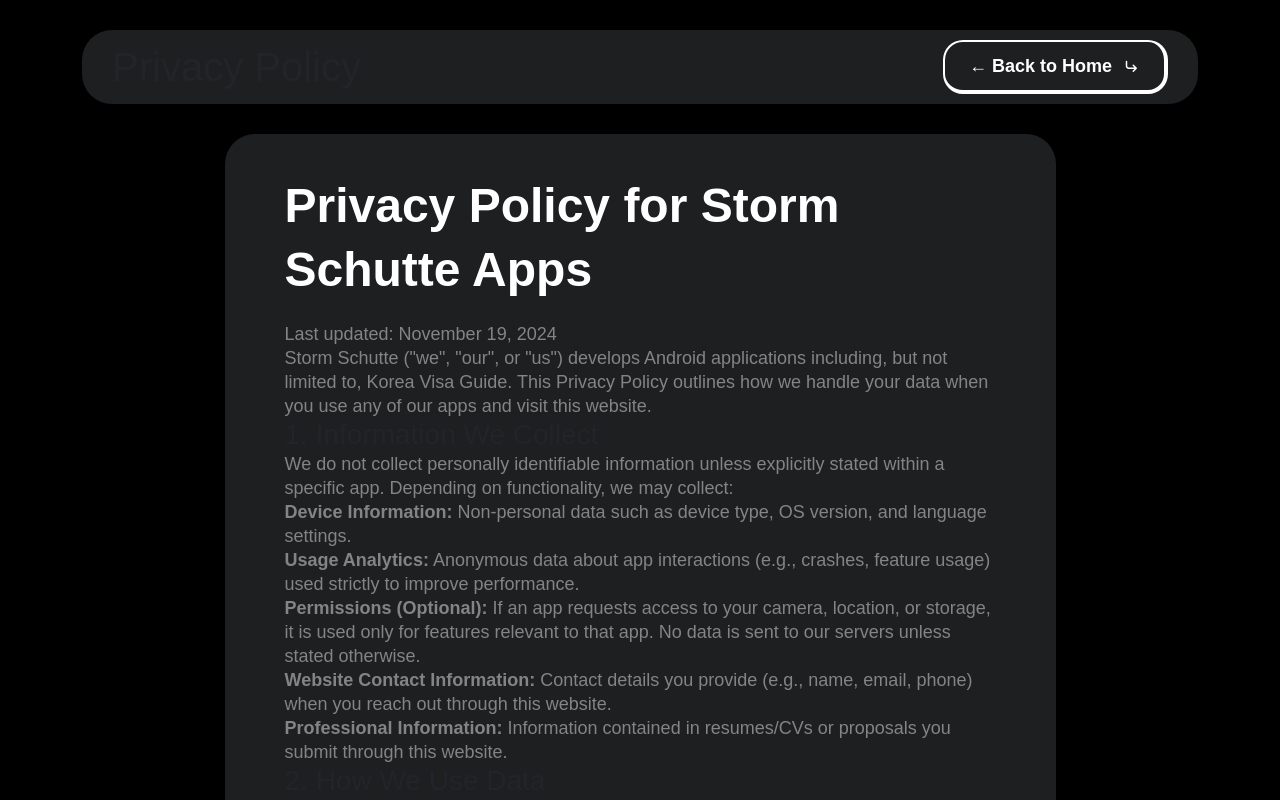
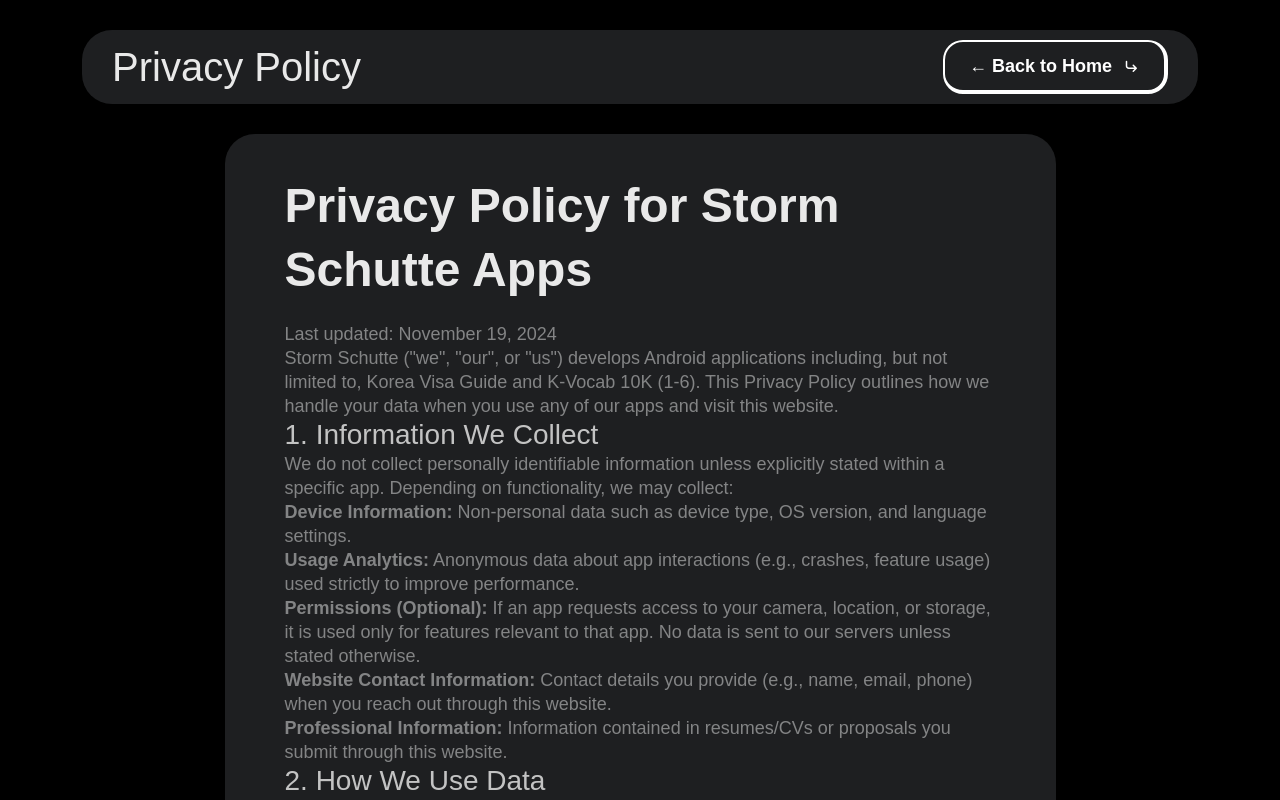
Before and after one commit to StormSchutte/my-resume, a plain HTML site: page policies/privacy-policy.html in a window 1280 px wide. Shown: the top 800 px of the page. Drawn offline with Linux system fonts and the light colour scheme; a web font is replaced by a local one.

Commit message:
Update privacy policy

```diff
--- a/policies/privacy-policy.html
+++ b/policies/privacy-policy.html
@@ -13,6 +13,24 @@
     <link rel="stylesheet" href="../assets/css/magnific-popup.min.css">
     <link rel="stylesheet" href="../assets/css/style.css">
     <link rel="stylesheet" href="../assets/css/media_query.css">
+
+    <!-- Custom styles for lighter titles -->
+    <style>
+        .creative {
+            color: #ffffff !important;
+            opacity: 0.9;
+        }
+
+        .mini-heding {
+            color: #e0e0e0 !important;
+            opacity: 0.85;
+        }
+
+        .main-title {
+            color: #ffffff !important;
+            opacity: 0.9;
+        }
+    </style>
 </head>
 
 <body class="dark-mode">
@@ -37,7 +55,7 @@
                     </div>
 
                     <div class="blog-para">
-                        <p class="ipsum">Storm Schutte ("we", "our", or "us") develops Android applications including, but not limited to, Korea Visa Guide. This Privacy Policy outlines how we handle your data when you use any of our apps and visit this website.</p>
+                        <p class="ipsum">Storm Schutte ("we", "our", or "us") develops Android applications including, but not limited to, Korea Visa Guide and K-Vocab 10K (1-6). This Privacy Policy outlines how we handle your data when you use any of our apps and visit this website.</p>
 
                         <h3 class="mini-heding">1. Information We Collect</h3>
                         <p class="ipsum">We do not collect personally identifiable information unless explicitly stated within a specific app. Depending on functionality, we may collect:</p>
@@ -101,7 +119,7 @@
                         <div style="margin-top: 40px; padding: 20px; background: rgba(255, 255, 255, 0.05); border-radius: 10px;">
                             <h4 class="mini-heding">✅ Implementation Notes</h4>
                             <p class="ipsum">This privacy policy is hosted at: <a href="https://stormschutte.com/privacy" target="_blank" class="ipsum">https://stormschutte.com/privacy</a></p>
-                            <p class="ipsum">Use this same URL for all Play Store Privacy Policy fields, including for Korea Visa Guide and other apps.</p>
+                            <p class="ipsum">Use this same URL for all Play Store Privacy Policy fields, including for Korea Visa Guide, K-Vocab 10K (1-6), and other apps.</p>
                         </div>
                     </div>
                 </section>
```
